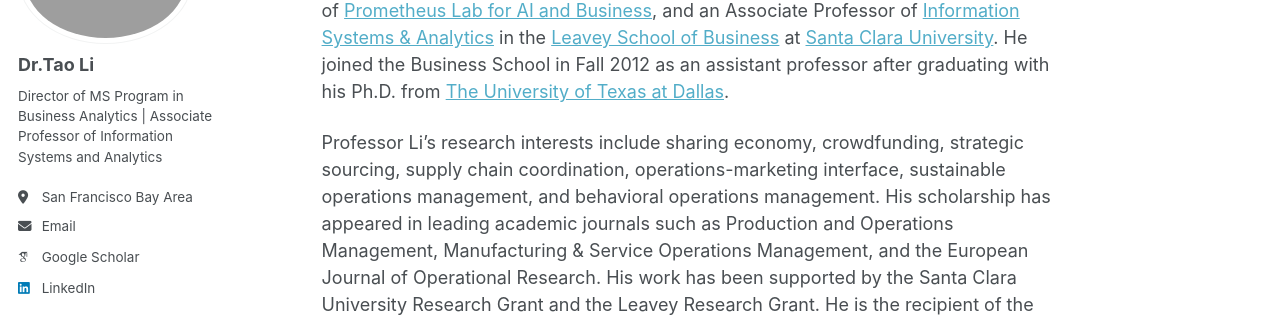
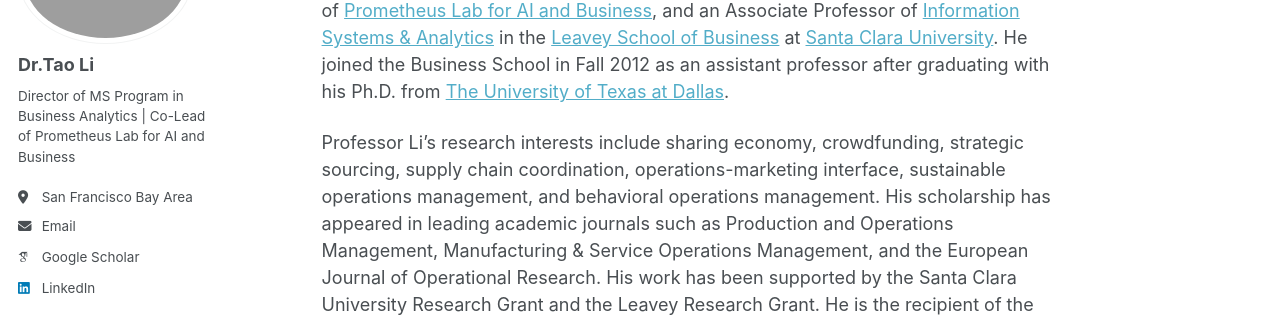
Before and after one commit to Prof-TaoLi/Homepage, a Jekyll site: the page built from _pages/about.md, in a window 1280 px wide. Shown: the part 196-513 px from the top of the page. Built offline with Jekyll 4.4.1, drawn with Linux system fonts in a browser that asks for light colours; some web fonts are replaced.

Commit message:
Update _config.yml

```diff
--- a/_config.yml
+++ b/_config.yml
@@ -25,7 +25,7 @@ author:
   avatar           : "profile.png"
   name             : "Dr.Tao Li"
   pronouns         : # example: "she/her"
-  bio              : "Director of MS Program in Business Analytics | Associate Professor of Information Systems and Analytics"
+  bio              : "Director of MS Program in Business Analytics | Co-Lead of Prometheus Lab for AI and Business"
   location         : "San Francisco Bay Area"
   uri              : # URL
   email            : "tli1@scu.edu"
```
